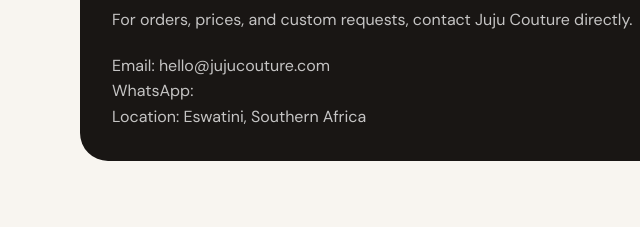
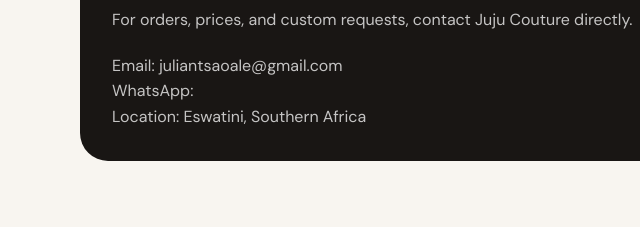
Before and after one commit to lisangosimz-sys/Juju-couture, a website: page index.html in a window 1280 px wide. Shown: the part 3351-3578 px from the top of the page, 0-640 px from the left. Drawn offline with nearby package versions, Linux system fonts and the light colour scheme.

Commit message:
Update contact email

```diff
--- a/index.html
+++ b/index.html
@@ -338,7 +338,7 @@
       <div class="contact">
         <h2>Let’s Create Your <em>Next Piece</em></h2>
         <p style="margin:1rem 0 1.25rem">For orders, prices, and custom requests, contact Juju Couture directly.</p>
-        <p>Email: hello@jujucouture.com<br>WhatsApp:
+        <p>Email: juliantsaoale@gmail.com<br>WhatsApp:
 <a href="https://wa.me/26879021297" target="_blank" class="whatsapp-float">
   <img src="https://cdn-icons-png.flaticon.com/512/733/733585.png" alt="WhatsApp">
 </a>
```
